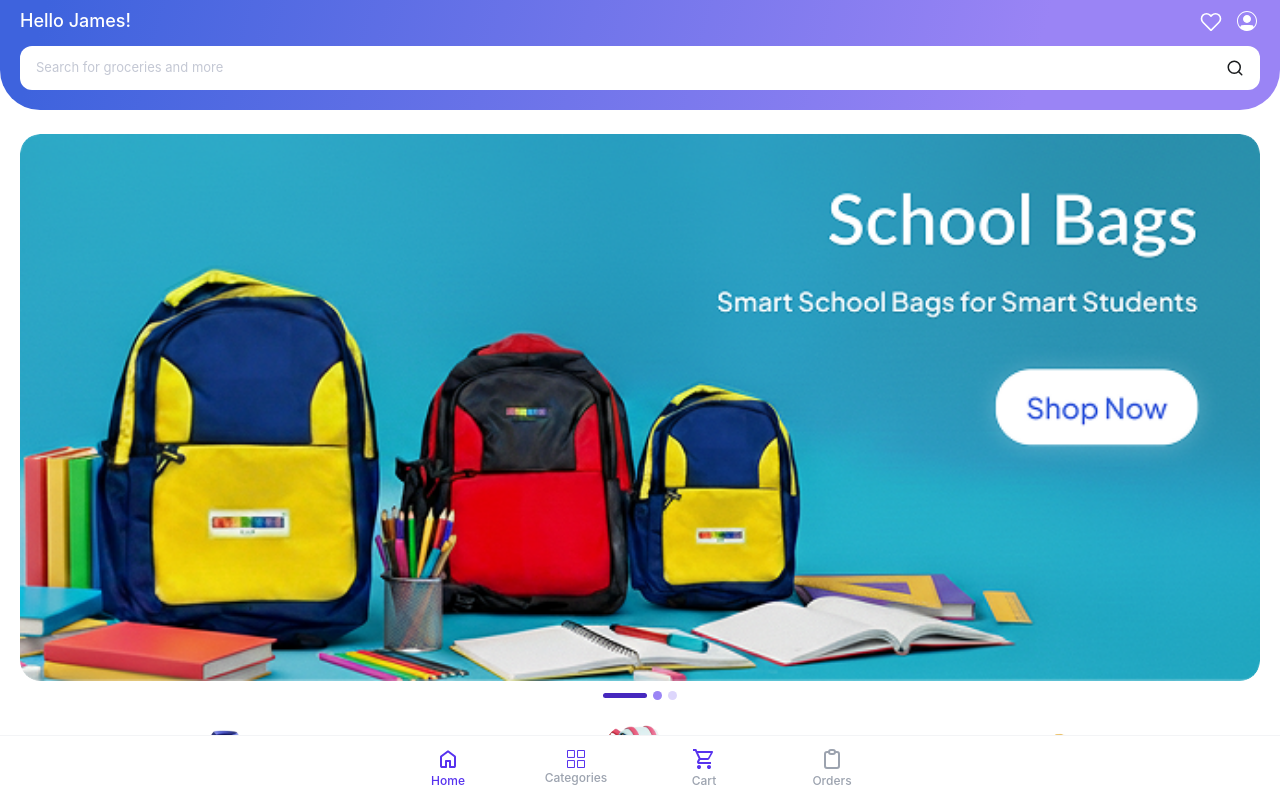
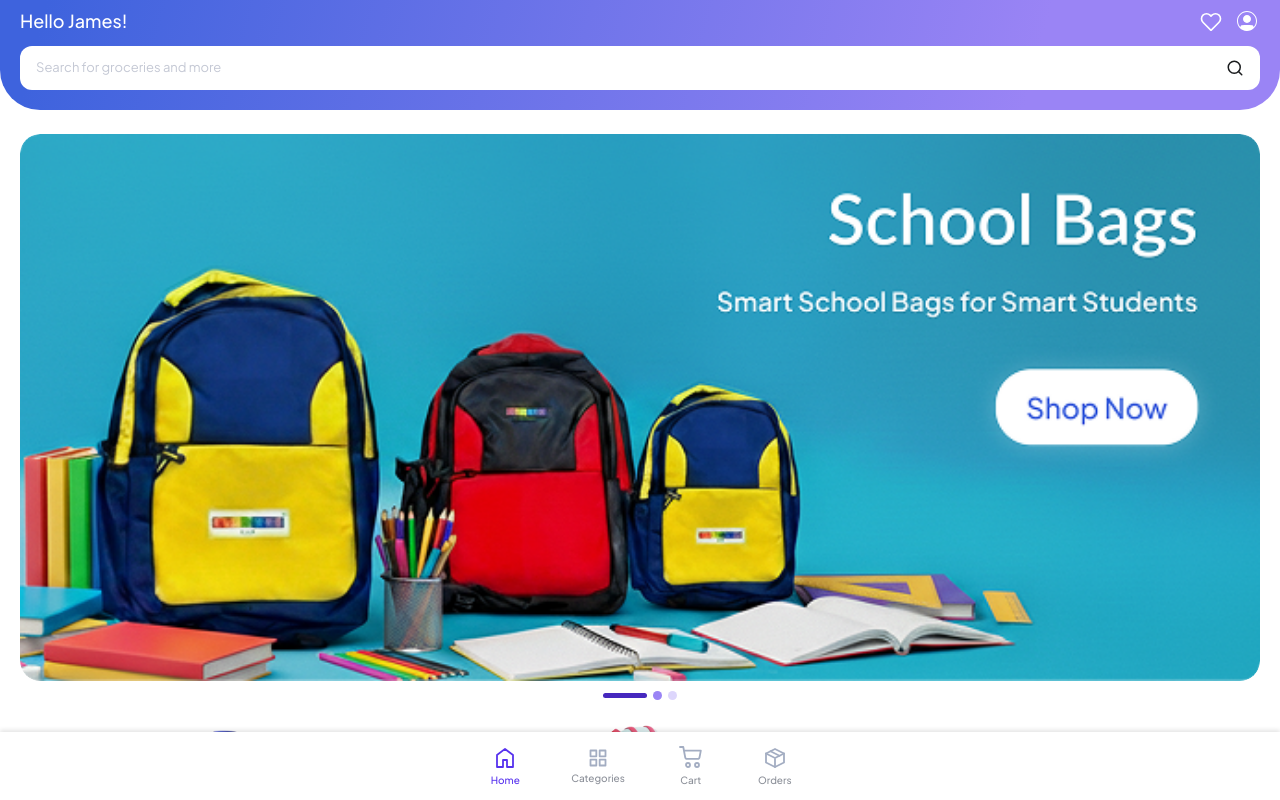
Before and after one commit to shreeram-kaudare-tc/student-kare, an Angular app in the folder student-kare-fe/: page /home in a window 1280 px wide. Built offline with nearby package versions, Linux system fonts and the light colour scheme.

Commit message:
CORRECT NAVIGATION AND ORDER BUTTON

```diff
--- a/student-kare-fe/src/app/components/bottom-nav/bottom-nav.css
+++ b/student-kare-fe/src/app/components/bottom-nav/bottom-nav.css
@@ -0,0 +1,32 @@
+.bottom-nav-container {
+  height: 68px;
+  background: #ffffff;
+  box-shadow: 0px -2px 4.5px rgba(0, 0, 0, 0.11); /* Switched to Y: -2 for top shadow as per visual */
+  display: flex;
+  align-items: center;
+  justify-content: center;
+  padding: 8px 42px;
+  gap: 48px;
+  position: fixed;
+  bottom: 0;
+  left: 0;
+  right: 0;
+  z-index: 100;
+}
+
+.nav-item {
+  display: flex;
+  flex-direction: column;
+  align-items: center;
+  justify-content: center;
+  min-width: 36px;
+  height: 52px;
+  gap: 4px;
+}
+
+.nav-label {
+  font-family: 'Plus Jakarta Sans', sans-serif;
+  font-size: 10px;
+  font-weight: 500;
+  line-height: normal;
+}
--- a/student-kare-fe/src/app/components/bottom-nav/bottom-nav.html
+++ b/student-kare-fe/src/app/components/bottom-nav/bottom-nav.html
@@ -1,38 +1,50 @@
-<nav class="fixed bottom-0 left-0 right-0 bg-white border-t border-gray-100 z-50">
-  <div class="flex items-center justify-around h-16 max-w-lg mx-auto">
+<div class="bottom-nav-container">
   @for (item of navItems; track item.route) {
-    <button (click)="router.navigate([item.route])" [class]="'flex flex-col items-center gap-0.5 flex-1 py-2 transition-colors ' + (isActive(item.route) ? 'text-[#5732EE]' : 'text-gray-400 hover:text-gray-600')">
+  <button (click)="router.navigate([item.route])" class="nav-item">
+
+    <!-- Home Icon -->
     @if (item.icon === 'home') {
     <svg width="24" height="24" viewBox="0 0 24 24" fill="none" xmlns="http://www.w3.org/2000/svg">
-        <path
-          d="M6 19H9V14C9 13.7167 9.096 13.4793 9.288 13.288C9.48 13.0967 9.71733 13.0007 10 13H14C14.2833 13 14.521 13.096 14.713 13.288C14.905 13.48 15.0007 13.7173 15 14V19H18V10L12 5.5L6 10V19ZM4 19V10C4 9.68333 4.071 9.38333 4.213 9.1C4.355 8.81667 4.55067 8.58333 4.8 8.4L10.8 3.9C11.15 3.63333 11.55 3.5 12 3.5C12.45 3.5 12.85 3.63333 13.2 3.9L19.2 8.4C19.45 8.58333 19.646 8.81667 19.788 9.1C19.93 9.38333 20.0007 9.68333 20 10V19C20 19.55 19.804 20.021 19.412 20.413C19.02 20.805 18.5493 21.0007 18 21H14C13.7167 21 13.4793 20.904 13.288 20.712C13.0967 20.52 13.0007 20.2827 13 20V15H11V20C11 20.2833 10.904 20.521 10.712 20.713C10.52 20.905 10.2827 21.0007 10 21H6C5.45 21 4.97933 20.8043 4.588 20.413C4.19667 20.0217 4.00067 19.5507 4 19Z"
-          fill="#5732EE" />
+      <path d="M4 21V9L12 3L20 9V21H14V14H10V21H4Z" [attr.stroke]="isActive(item.route) ? '#5732EE' : '#A3ADC2'" stroke-width="1.8" stroke-linecap="round" stroke-linejoin="round" />
     </svg>
     }
+
+    <!-- Categories Icon (2x2 grid) -->
     @if (item.icon === 'shop') {
-      <svg width="18" height="18" viewBox="0 0 18 18" fill="none" xmlns="http://www.w3.org/2000/svg">
-        <path d="M0.5 0.5H7.45455V7.45455H0.5V0.5ZM0.5 10.5455H7.45455V17.5H0.5V10.5455ZM10.5455 10.5455H17.5V17.5H10.5455V10.5455ZM10.5455 0.5H17.5V7.45455H10.5455V0.5Z" stroke="#5732EE" stroke-linejoin="round" />
+    <svg width="20" height="20" viewBox="0 0 20 20" fill="none" xmlns="http://www.w3.org/2000/svg">
+      <path d="M2.5 2.5H8.33333V8.33333H2.5V2.5Z" [attr.stroke]="isActive(item.route) ? '#5732EE' : '#A3ADC2'" stroke-width="1.8" stroke-linecap="round" stroke-linejoin="round" />
+      <path d="M11.6667 2.5H17.5V8.33333H11.6667V2.5Z" [attr.stroke]="isActive(item.route) ? '#5732EE' : '#A3ADC2'" stroke-width="1.8" stroke-linecap="round" stroke-linejoin="round" />
+      <path d="M2.5 11.6667H8.33333V17.5H2.5V11.6667Z" [attr.stroke]="isActive(item.route) ? '#5732EE' : '#A3ADC2'" stroke-width="1.8" stroke-linecap="round" stroke-linejoin="round" />
+      <path d="M11.6667 11.6667H17.5V17.5H11.6667V11.6667Z" [attr.stroke]="isActive(item.route) ? '#5732EE' : '#A3ADC2'" stroke-width="1.8" stroke-linecap="round" stroke-linejoin="round" />
     </svg>
     }
+
+    <!-- Cart Icon -->
     @if (item.icon === 'cart') {
-      <div class="relative">
+    <div class="relative flex flex-col items-center">
       <svg width="24" height="24" viewBox="0 0 24 24" fill="none" xmlns="http://www.w3.org/2000/svg">
-          <path
-            d="M17 18C17.5304 18 18.0391 18.2107 18.4142 18.5858C18.7893 18.9609 19 19.4696 19 20C19 20.5304 18.7893 21.0391 18.4142 21.4142C18.0391 21.7893 17.5304 22 17 22C16.4696 22 15.9609 21.7893 15.5858 21.4142C15.2107 21.0391 15 20.5304 15 20C15 18.89 15.89 18 17 18ZM1 2H4.27L5.21 4H20C20.2652 4 20.5196 4.10536 20.7071 4.29289C20.8946 4.48043 21 4.73478 21 5C21 5.17 20.95 5.34 20.88 5.5L17.3 11.97C16.96 12.58 16.3 13 15.55 13H8.1L7.2 14.63L7.17 14.75C7.17 14.8163 7.19634 14.8799 7.24322 14.9268C7.29011 14.9737 7.3537 15 7.42 15H19V17H7C6.46957 17 5.96086 16.7893 5.58579 16.4142C5.21071 16.0391 5 15.5304 5 15C5 14.65 5.09 14.32 5.24 14.04L6.6 11.59L3 4H1V2ZM7 18C7.53043 18 8.03914 18.2107 8.41421 18.5858C8.78929 18.9609 9 19.4696 9 20C9 20.5304 8.78929 21.0391 8.41421 21.4142C8.03914 21.7893 7.53043 22 7 22C6.46957 22 5.96086 21.7893 5.58579 21.4142C5.21071 21.0391 5 20.5304 5 20C5 18.89 5.89 18 7 18ZM16 11L18.78 6H6.14L8.5 11H16Z"
-            fill="#5732EE" />
+        <path d="M1 1H4.27273L6.23636 11.5273C6.30545 11.9 6.50545 12.2273 6.8 12.4545C7.09455 12.6818 7.45455 12.8 7.82727 12.8H18.9091C19.2818 12.8 19.6418 12.6818 19.9364 12.4545C20.2309 12.2273 20.4309 11.9 20.5 11.5273L21.8182 4.63636H5.27273" [attr.stroke]="isActive(item.route) ? '#5732EE' : '#A3ADC2'" stroke-width="1.8" stroke-linecap="round" stroke-linejoin="round" />
+        <circle cx="9" cy="19" r="2" [attr.stroke]="isActive(item.route) ? '#5732EE' : '#A3ADC2'" stroke-width="1.8" />
+        <circle cx="18" cy="19" r="2" [attr.stroke]="isActive(item.route) ? '#5732EE' : '#A3ADC2'" stroke-width="1.8" />
       </svg>
       @if (cartCount > 0) {
-        <span class="absolute -top-1 -right-2 w-4 h-4 bg-[#5732EE] text-white text-xs font-bold rounded-full flex items-center justify-center">{{ cartCount }}</span>
+        <span class="absolute -top-[2px] -right-[5px] bg-[#EE4D4D] text-white text-[9px] font-bold rounded-full w-4 h-4 flex items-center justify-center border-2 border-white shadow-sm">{{ cartCount }}</span>
       }
     </div>
     }
+
+    <!-- Orders Icon (Isometric Box) -->
     @if (item.icon === 'orders') {
-      <svg class="w-6 h-6" fill="none" viewBox="0 0 24 24" stroke="currentColor">
-        <path stroke-linecap="round" stroke-linejoin="round" stroke-width="2" d="M9 5H7a2 2 0 00-2 2v12a2 2 0 002 2h10a2 2 0 002-2V7a2 2 0 00-2-2h-2M9 5a2 2 0 002 2h2a2 2 0 002-2M9 5a2 2 0 012-2h2a2 2 0 012 2" />
+    <svg width="24" height="24" viewBox="0 0 24 24" fill="none" xmlns="http://www.w3.org/2000/svg">
+      <path d="M12 21L21 16.5V7.5L12 3L3 7.5V16.5L12 21Z" [attr.stroke]="isActive(item.route) ? '#5732EE' : '#A3ADC2'" stroke-width="1.8" stroke-linecap="round" stroke-linejoin="round" />
+      <path d="M12 12V21M12 12L21 7.5M12 12L3 7.5" [attr.stroke]="isActive(item.route) ? '#5732EE' : '#A3ADC2'" stroke-width="1.8" stroke-linecap="round" stroke-linejoin="round" />
+      <path d="M7.5 5.25L16.5 9.75" [attr.stroke]="isActive(item.route) ? '#5732EE' : '#A3ADC2'" stroke-width="1.8" stroke-linecap="round" stroke-linejoin="round" />
     </svg>
     }
-      <span class="text-xs font-medium">{{ item.label }}</span>
+
+    <span class="nav-label" [style.color]="isActive(item.route) ? '#5732EE' : '#8C9099'">
+      {{ item.label }}
+    </span>
   </button>
   }
 </div>
-</nav>
--- a/student-kare-fe/src/app/components/bottom-nav/bottom-nav.ts
+++ b/student-kare-fe/src/app/components/bottom-nav/bottom-nav.ts
@@ -17,5 +17,7 @@ export class BottomNav {
     { label: 'Orders',     route: '/my-order', icon: 'orders' },
   ];
   constructor(public router: Router) {}
-  isActive(route: string): boolean { return this.router.url === route; }
+  isActive(route: string): boolean {
+    return this.router.url.split('?')[0] === route;
+  }
 }
--- a/student-kare-fe/src/app/pages/plp/plp.css
+++ b/student-kare-fe/src/app/pages/plp/plp.css
@@ -20,6 +20,21 @@
   animation: flyToCart 0.45s cubic-bezier(0.4, 0, 0.2, 1) forwards;
 }
 
+/* ── Thumbnail Rotation Animation ── */
+/* Target the actual circles, not the wrapper */
+.thumbnails-rotating > div > div {
+  transition: transform 0.3s ease-in-out, opacity 0.3s ease-in-out;
+}
+
+.thumbnails-rotating > div > div:first-child {
+  transform: translateX(-35px) scale(0.8);
+  opacity: 0;
+}
+
+.thumbnails-rotating > div > div:nth-child(n+2) {
+  transform: translateX(-28px);
+}
+
 @keyframes flyToCart {
   0% {
     transform: translate(0, 0) scale(1);
--- a/student-kare-fe/src/app/pages/plp/plp.html
+++ b/student-kare-fe/src/app/pages/plp/plp.html
@@ -88,15 +88,17 @@
   <!-- ── View Cart floating pill ── -->
   @if (cartCount > 0) {
   <div class="absolute bottom-[16px] z-20" style="left: 109px; right: 16px;">
-    <button (click)="viewCart()" class="w-full flex items-center gap-[10px] rounded-[58px] bg-[#795BF1] px-[10px]" style="height: 62px; box-shadow: 1px 1px 4px 0px rgba(0,0,0,0.10);">
+    <div class="w-full flex items-center gap-[10px] rounded-[58px] bg-[#795BF1] px-[10px]" style="height: 62px; box-shadow: 1px 1px 4px 0px rgba(0,0,0,0.10);">
 
       <!-- Overlapping product thumbnails -->
-      <div class="flex items-center flex-shrink-0" style="margin-left: 4px;">
-        @for (item of cartItems.slice(0, 3); track item.id; let i = $index) {
-        <div class="rounded-full border-2 border-white bg-white overflow-hidden flex-shrink-0" style="width: 38px; height: 38px; margin-left: -10px; box-shadow: 0 1px 4px rgba(0,0,0,0.15);">
-          <img [src]="item.image" [alt]="item.name" class="w-full h-full object-contain" />
+      <div class="flex items-center flex-shrink-0 overflow-hidden w-[100px] relative px-[4px]" style="margin-left: 16px;" [class.thumbnails-rotating]="isRotating">
+        <div class="flex items-center translate-x-[10px]">
+          @for (item of cartItems.slice(0, 3); track item.id; let i = $index) {
+          <div class="rounded-full border-2 border-white bg-white overflow-hidden flex-shrink-0 transition-all duration-300" style="width: 38px; height: 38px; margin-left: -10px; box-shadow: 0 1px 4px rgba(0,0,0,0.15);">
+            <img [src]="item.image" [alt]="item.name" class="w-full h-full object-contain" />
+          </div>
+          }
         </div>
-        }
       </div>
 
       <!-- Text -->
@@ -110,13 +112,13 @@
       </div>
 
       <!-- Arrow circle -->
-      <div class="flex-shrink-0 flex items-center justify-center rounded-full bg-[#241562]" style="width: 30px; height: 30px;">
+      <button (click)="rotateCartThumbnails()" class="flex-shrink-0 flex items-center justify-center rounded-full bg-[#241562] cursor-pointer active:scale-90 transition-transform z-30" style="width: 30px; height: 30px;">
         <svg width="7" height="10" viewBox="0 0 7 10" fill="none" xmlns="http://www.w3.org/2000/svg">
           <path d="M6.16667 5L1.16667 10L0 8.83333L3.8125 5L0 1.16667L1.16667 0L6.16667 5Z" fill="white" />
         </svg>
-      </div>
+      </button>
 
-    </button>
+    </div>
   </div>
   }
 
--- a/student-kare-fe/src/styles.css
+++ b/student-kare-fe/src/styles.css
@@ -1,4 +1,6 @@
 /* You can add global styles to this file, and also import other style files */
+@import url('https://fonts.googleapis.com/css2?family=Plus+Jakarta+Sans:wght@400;500;600;700&family=Inter:wght@400;500;600;700&display=swap');
+
 @tailwind base;
 @tailwind components;
 @tailwind utilities;
@@ -7,6 +9,7 @@
   margin: 0;
   padding: 0;
   box-sizing: border-box;
+  font-family: 'Plus Jakarta Sans', sans-serif;
 }
 
 html, body {
```
Also changed, not shown: student-kare-fe/src/app/pages/plp/plp.ts (+23 -8 lines). Lines whose indentation alone changed are shown as unchanged.
